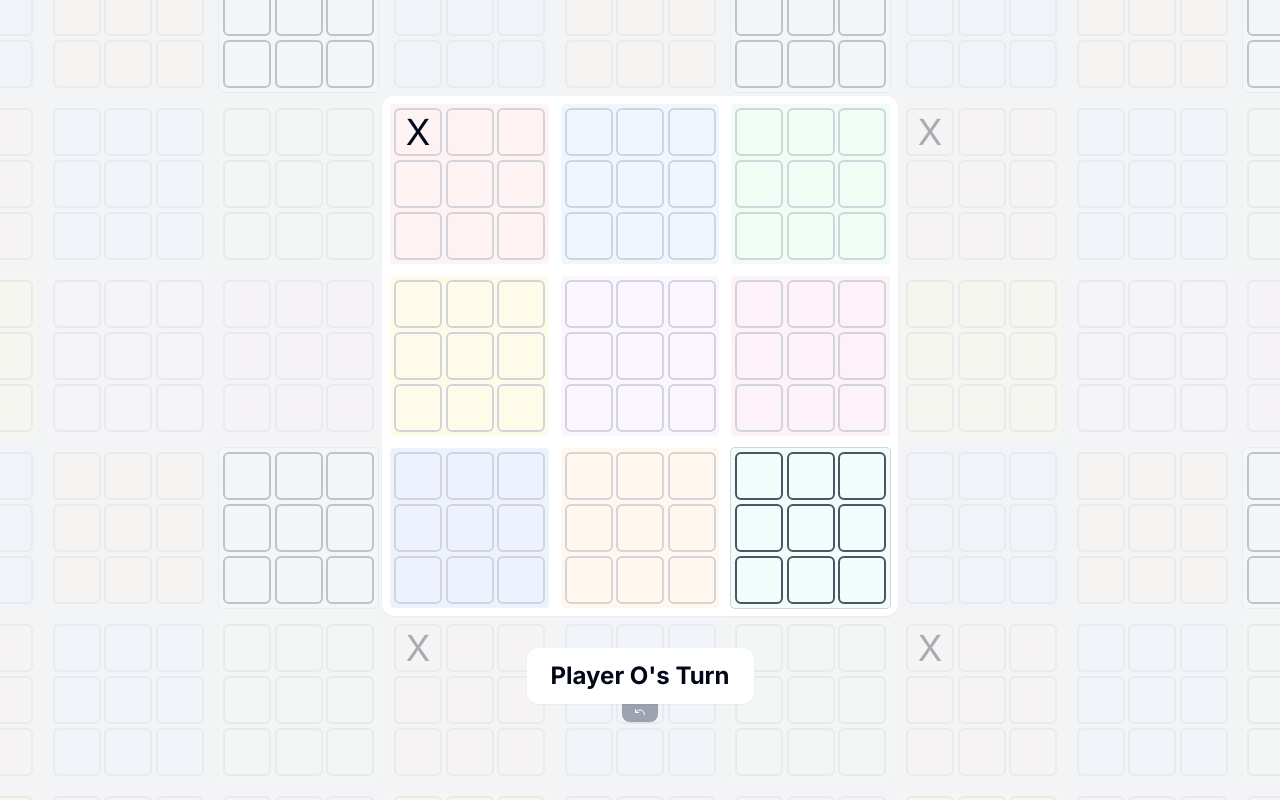
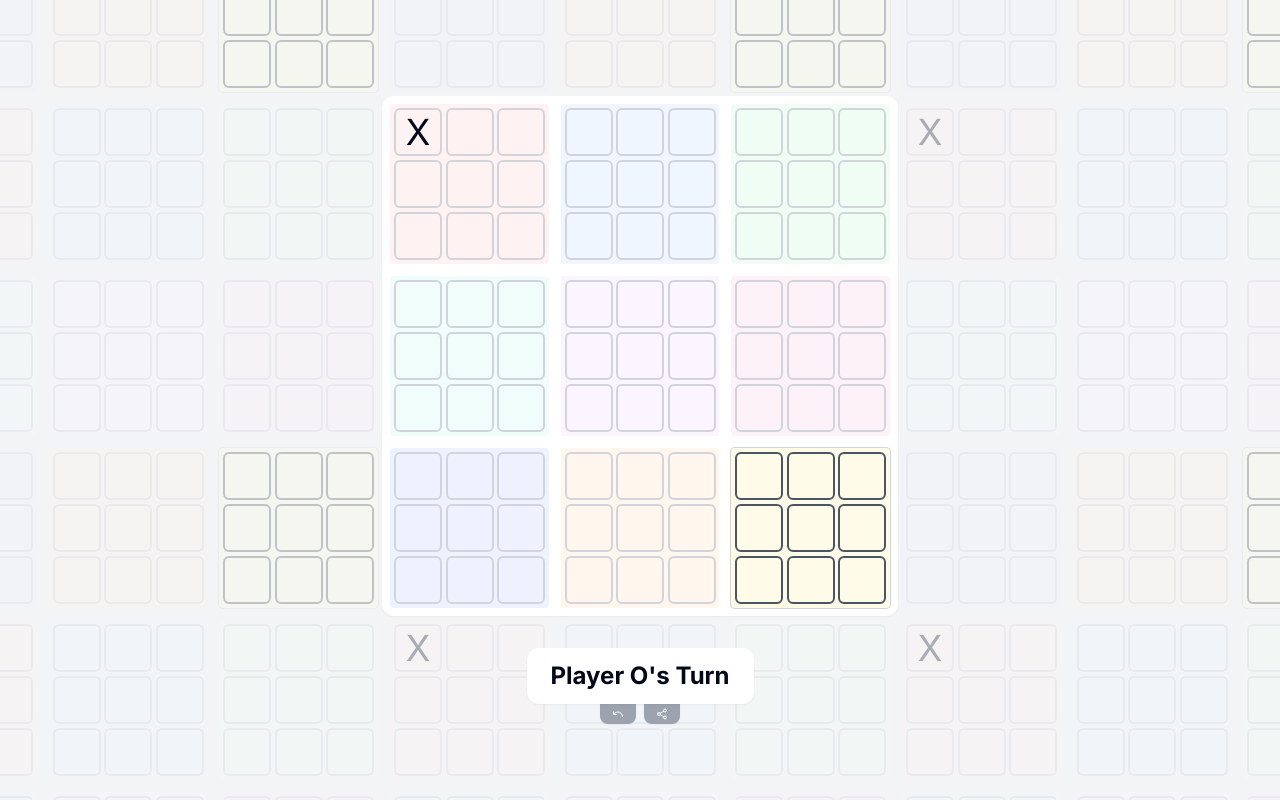
Before and after one commit to mraheja/mehuls-playground, a Next.js app: page /ultimate-tic-tac-torus in a window 1280 px wide. Both pictures are taken after a click on the element 418 px from the left and 132 px from the top of the page. Built offline with nearby package versions, Linux system fonts and the light colour scheme.

Commit message:
kinda done

```diff
--- a/src/components/molecules/TicTacToe/TicTacToe.tsx
+++ b/src/components/molecules/TicTacToe/TicTacToe.tsx
@@ -6,12 +6,12 @@ const colors = {
   0: { bg: "hover:bg-red-100" },
   1: { bg: "hover:bg-blue-100" },
   2: { bg: "hover:bg-green-100" },
-  3: { bg: "hover:bg-yellow-100" },
+  3: { bg: "hover:bg-teal-100" },
   4: { bg: "hover:bg-purple-100" },
   5: { bg: "hover:bg-pink-100" },
   6: { bg: "hover:bg-indigo-100" },
   7: { bg: "hover:bg-orange-100" },
-  8: { bg: "hover:bg-teal-100" }
+  8: { bg: "hover:bg-yellow-100" }
 };
 
 export interface TicTacToeProps {
--- a/src/components/molecules/UltimateTicTacTorus/UltimateTicTacTorus.tsx
+++ b/src/components/molecules/UltimateTicTacTorus/UltimateTicTacTorus.tsx
@@ -3,7 +3,8 @@
 import { TicTacToe } from "../TicTacToe/TicTacToe";
 import { useState, useEffect } from "react";
 import { UltimateTicTacToeProvider, useUltimateTicTacToe } from "@/contexts/UltimateTicTacToeContext";
-import { UndoIcon } from "lucide-react";
+import { UndoIcon, Share2Icon, CheckIcon } from "lucide-react";
+import { useSearchParams } from "next/navigation";
 
 // Function to calculate relative board movement with torus wrapping
 const getRelativeBoard = (currentBoardIndex: number, position: number): number => {
@@ -27,12 +28,12 @@ const BoardContainer = ({ index, children, showDottedBorder }: { index: number,
     "bg-red-50",
     "bg-blue-50",
     "bg-green-50",
-    "bg-yellow-50",
+    "bg-teal-50",
     "bg-purple-50",
     "bg-pink-50",
     "bg-indigo-50",
     "bg-orange-50",
-    "bg-teal-50"
+    "bg-yellow-50"
   ];
 
   return (
@@ -44,34 +45,58 @@ const BoardContainer = ({ index, children, showDottedBorder }: { index: number,
 };
 
 const GameBoard = () => {
-  const { currentTurn, gameState, boardWinners, gameWinner, onUndo, canUndo } = useUltimateTicTacToe();
+  const { currentTurn, gameState, boardWinners, gameWinner, onUndo, getStateUrl, canUndo } = useUltimateTicTacToe();
   const [visibleBoards, setVisibleBoards] = useState(-1);
   const [showTurnIndicator, setShowTurnIndicator] = useState(false);
   const [hoveredMove, setHoveredMove] = useState<{board: number, position: number} | null>(null);
+  const [showShareSuccess, setShowShareSuccess] = useState(false);
   const [isLoading, setIsLoading] = useState(true);
 
-  useEffect(() => {
-    const timer = setInterval(() => {
-      setVisibleBoards((prev) => {
-        if (prev === 7) {
-          clearInterval(timer);
-          setTimeout(() => {
-            setIsLoading(false);
-          }, 500); // Give a little extra time after the last board appears
-        }
-        return prev < 8 ? prev + 1 : prev;
-      });
-    }, 200);
-    return () => clearInterval(timer);
-  }, []);
+  // Check if we're loading from a URL state
+  const searchParams = useSearchParams();
+  const hasUrlState = searchParams.has('state');
 
   useEffect(() => {
-    if (visibleBoards === 8) {
-      setTimeout(() => {
-        setShowTurnIndicator(true);
-      }, 300); // Wait a bit after the last board appears
+    if (hasUrlState) {
+      // Skip animation if loading from URL
+      setVisibleBoards(8);
+      setShowTurnIndicator(true);
+      setIsLoading(false);
+    } else {
+      // Do the normal animation
+      const timer = setInterval(() => {
+        setVisibleBoards(prev => {
+          if (prev >= 8) {
+            clearInterval(timer);
+            return prev;
+          }
+          return prev + 1;
+        });
+      }, 100);
+
+      return () => clearInterval(timer);
     }
-  }, [visibleBoards]);
+  }, [hasUrlState]);
+
+  useEffect(() => {
+    if (!hasUrlState) {
+      // Only do this animation if not loading from URL
+      if (visibleBoards >= 8) {
+        const timer = setTimeout(() => {
+          setShowTurnIndicator(true);
+          setIsLoading(false);
+        }, 500);
+        return () => clearTimeout(timer);
+      }
+    }
+  }, [visibleBoards, hasUrlState]);
+
+  useEffect(() => {
+    if (showShareSuccess) {
+      const timer = setTimeout(() => setShowShareSuccess(false), 1000);
+      return () => clearTimeout(timer);
+    }
+  }, [showShareSuccess]);
 
   const handleSquareHover = (boardIndex: number, position: number | null) => {
     if (isLoading) return;
@@ -104,6 +129,11 @@ const GameBoard = () => {
 
   const nextBoard = getNextBoard();
   const showAllDotted = hoveredMove && nextBoard === null;
+
+  const handleShare = () => {
+    navigator.clipboard.writeText(getStateUrl());
+    setShowShareSuccess(true);
+  };
 
   const board = (
     <div className="grid grid-cols-3 gap-3 w-[500px] place-items-center">
@@ -166,7 +196,7 @@ const GameBoard = () => {
               : `Player ${currentTurn}'s Turn`}
         </div>
         {canUndo && (
-          <div className="absolute left-1/2 -translate-x-1/2 -bottom-7">
+          <div className={`absolute left-1/2 -translate-x-1/2 -bottom-7 flex gap-2 ${showTurnIndicator ? "opacity-100" : "opacity-0"}`}>
             <button
               onClick={onUndo}
               className="text-xs font-medium px-3 py-1 rounded-b-lg transition-all duration-200
@@ -174,7 +204,19 @@ const GameBoard = () => {
             >
               <UndoIcon className="h-3 w-3 stroke-white" />
             </button>
-          </div>
+
+          <button
+            onClick={handleShare}
+            className="text-xs font-medium px-3 py-1 rounded-b-lg transition-all duration-200
+              bg-gray-400 text-gray-700 hover:bg-gray-700 shadow-sm -translate-y-2"
+          >
+            {showShareSuccess ? (
+              <CheckIcon className="h-3 w-3 stroke-white" />
+            ) : (
+              <Share2Icon className="h-3 w-3 stroke-white" />
+            )}
+          </button>
+        </div>
         )}
       </div>
     </div>
--- a/src/contexts/UltimateTicTacToeContext.tsx
+++ b/src/contexts/UltimateTicTacToeContext.tsx
@@ -1,22 +1,24 @@
 'use client'
 
-import { createContext, useContext, useState, useCallback, ReactNode } from "react";
+import { createContext, useContext, useState, useCallback, useEffect } from 'react';
+import { useRouter, useSearchParams } from 'next/navigation';
 
-type Player = "X" | "O";
-type BoardState = (Player | null)[];
-type GameState = BoardState[];
+interface GameState {
+  gameState: (string | null)[][];
+  currentBoard: number | null;
+  currentTurn: string;
+  boardWinners: (string | null)[];
+  gameWinner: string | null;
+}
 
-interface UltimateTicTacToeContextType {
-  gameState: GameState;
-  currentTurn: Player;
+interface UltimateTicTacToeContextType extends GameState {
   onPlay: (boardIndex: number, position: number) => void;
   onUndo: () => void;
+  getStateUrl: () => string;
   canUndo: boolean;
-  currentBoard: number | null;
-  winner: Player | null;
-  boardWinners: (Player | null)[];
-  gameWinner: Player | null;
 }
+
+const UltimateTicTacToeContext = createContext<UltimateTicTacToeContextType | undefined>(undefined);
 
 // Function to calculate relative position with torus wrapping
 const getRelativePosition = (currentPos: number, movePos: number): number => {
@@ -47,7 +49,7 @@ const basicWinningCombinations = [
   [2, 4, 6],
 ];
 
-const checkWinner = (board: (Player | null)[]) => {
+const checkWinner = (board: (string | null)[]) => {
   // First check basic winning combinations
   for (const [a, b, c] of basicWinningCombinations) {
     if (board[a] && board[a] === board[b] && board[a] === board[c]) {
@@ -74,6 +76,66 @@ const checkWinner = (board: (Player | null)[]) => {
   return null;
 };
 
+// Encode game state to URL-friendly string
+const encodeGameState = (state: GameState): string => {
+  const { gameState, currentBoard } = state;
+  // First 81 chars are the board state
+  const boardState = gameState.map(board =>
+    board.map(cell => cell === null ? '-' : cell).join('')
+  ).join('');
+  // Add current board at the end (- for null)
+  return boardState + '_' + (currentBoard === null ? '-' : currentBoard);
+};
+
+// Decode URL string to game state
+const decodeGameState = (encoded: string): (string | null)[][] | null => {
+  const [boardState, currentBoard] = encoded.split('_');
+  if (!boardState || boardState.length !== 81) return null;
+
+  const result: (string | null)[][] = [];
+  for (let i = 0; i < 9; i++) {
+    const board: (string | null)[] = [];
+    for (let j = 0; j < 9; j++) {
+      const cell = boardState[i * 9 + j];
+      board.push(cell === '-' ? null : cell);
+    }
+    result.push(board);
+  }
+  return result;
+};
+
+// Calculate all winners and next state from a game state
+const calculateGameState = (boards: (string | null)[][], currentBoard: number | null): {
+  boardWinners: (string | null)[],
+  gameWinner: string | null,
+  currentTurn: string,
+  currentBoard: number | null
+} => {
+  // Calculate board winners
+  const boardWinners = boards.map(board => checkWinner(board));
+
+  // Calculate game winner
+  const gameWinner = checkWinner(boardWinners);
+
+  // Calculate current turn
+  const moveCount = boards.flat().filter(cell => cell !== null).length;
+  const currentTurn = moveCount % 2 === 0 ? 'X' : 'O';
+
+  // Validate current board
+  const isValidBoard = currentBoard !== null &&
+    currentBoard >= 0 &&
+    currentBoard < 9 &&
+    !boardWinners[currentBoard] &&
+    boards[currentBoard].some(cell => cell === null);
+
+  return {
+    boardWinners,
+    gameWinner,
+    currentTurn,
+    currentBoard: isValidBoard ? currentBoard : null
+  };
+};
+
 const initialGameState: GameState = {
   gameState: Array(9).fill(null).map(() => Array(9).fill(null)),
   currentBoard: null,
@@ -82,31 +144,54 @@ const initialGameState: GameState = {
   gameWinner: null,
 };
 
-export const UltimateTicTacToeContext = createContext<UltimateTicTacToeContextType>({
-  gameState: Array(9).fill(null).map(() => Array(9).fill(null)),
-  currentTurn: "X",
-  onPlay: () => {},
-  onUndo: () => {},
-  canUndo: false,
-  currentBoard: null,
-  winner: null,
-  boardWinners: Array(9).fill(null),
-  gameWinner: null,
-});
-
-export const useUltimateTicTacToe = () => useContext(UltimateTicTacToeContext);
-
-interface UltimateTicTacToeProviderProps {
-  children: ReactNode;
-}
-
 export const UltimateTicTacToeProvider: React.FC<{ children: React.ReactNode }> = ({ children }) => {
+  const router = useRouter();
+  const searchParams = useSearchParams();
   const [history, setHistory] = useState<GameState[]>([initialGameState]);
   const [currentIndex, setCurrentIndex] = useState(0);
+
+  // Load initial state from URL
+  useEffect(() => {
+    const state = searchParams.get('state');
+    if (state) {
+      const [boardState, currentBoardStr] = state.split('_');
+      if (boardState) {
+        const boards = decodeGameState(boardState);
+        if (boards) {
+          const currentBoard = currentBoardStr === '-' ? null : parseInt(currentBoardStr);
+          const { boardWinners, gameWinner, currentTurn } = calculateGameState(boards, currentBoard);
+          const newState: GameState = {
+            gameState: boards,
+            currentBoard,
+            currentTurn,
+            boardWinners,
+            gameWinner,
+          };
+          setHistory([newState]);
+          setCurrentIndex(0);
+        }
+      }
+    }
+  }, [searchParams]);
 
   // Current state is always the last state in our valid history
   const currentState = history[currentIndex];
   const { gameState, currentBoard, currentTurn, boardWinners, gameWinner } = currentState;
+
+  const getStateUrl = useCallback(() => {
+    const url = new URL(window.location.href);
+
+    // Check if any moves have been made
+    const hasAnyMoves = gameState.some(board => board.some(cell => cell !== null));
+
+    if (hasAnyMoves) {
+      url.searchParams.set('state', encodeGameState(currentState));
+    } else {
+      url.searchParams.delete('state');
+    }
+
+    return `${window.location.origin}${url.pathname}${url.search}`;
+  }, [currentState, gameState]);
 
   const onUndo = useCallback(() => {
     if (currentIndex > 0) {
@@ -160,9 +245,18 @@ export const UltimateTicTacToeProvider: React.FC<{ children: React.ReactNode }>
       ...currentState,
       onPlay,
       onUndo,
+      getStateUrl,
       canUndo: currentIndex > 0,
     }}>
       {children}
     </UltimateTicTacToeContext.Provider>
   );
 };
+
+export const useUltimateTicTacToe = () => {
+  const context = useContext(UltimateTicTacToeContext);
+  if (!context) {
+    throw new Error('useUltimateTicTacToe must be used within a UltimateTicTacToeProvider');
+  }
+  return context;
+};
```
